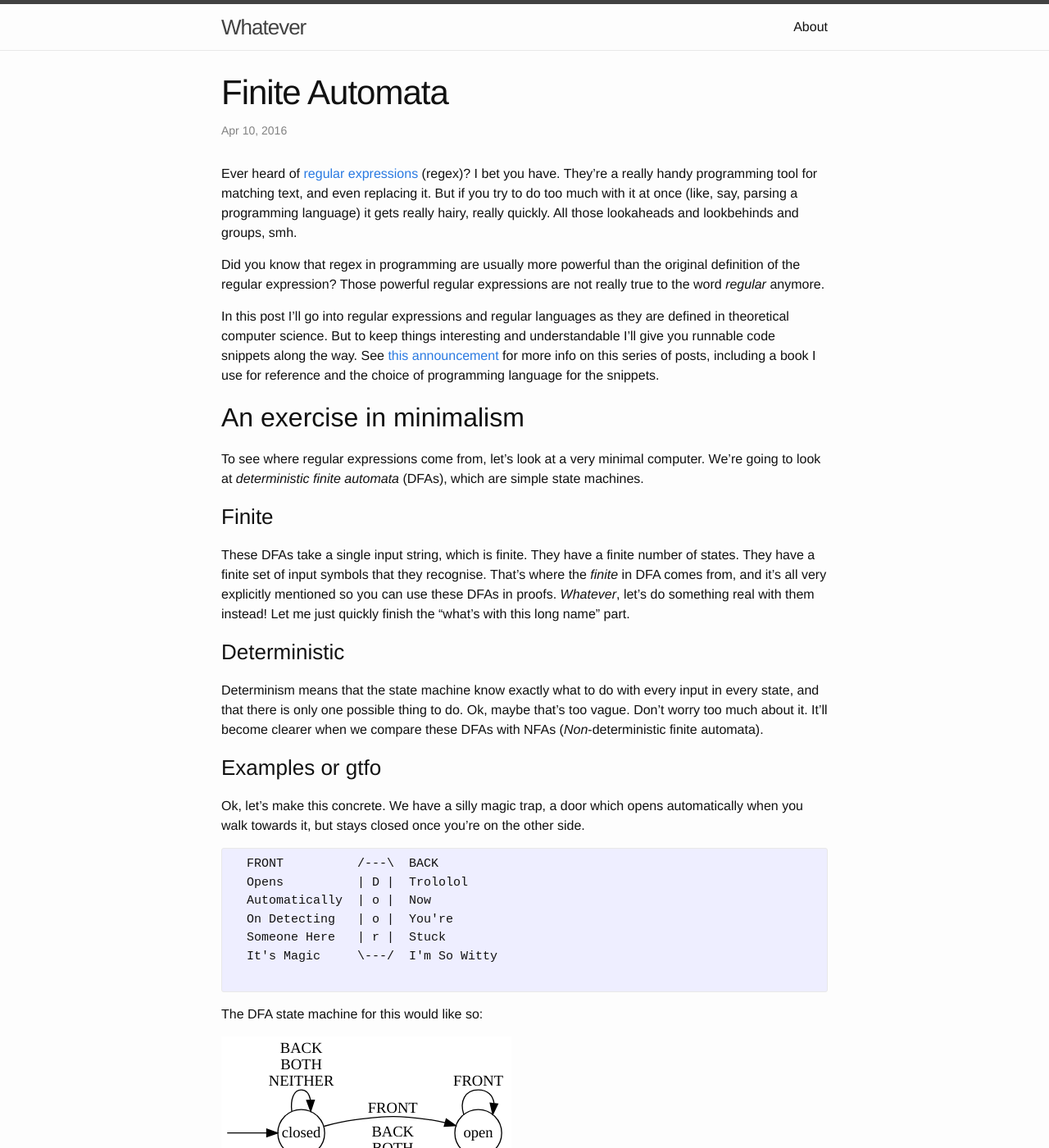
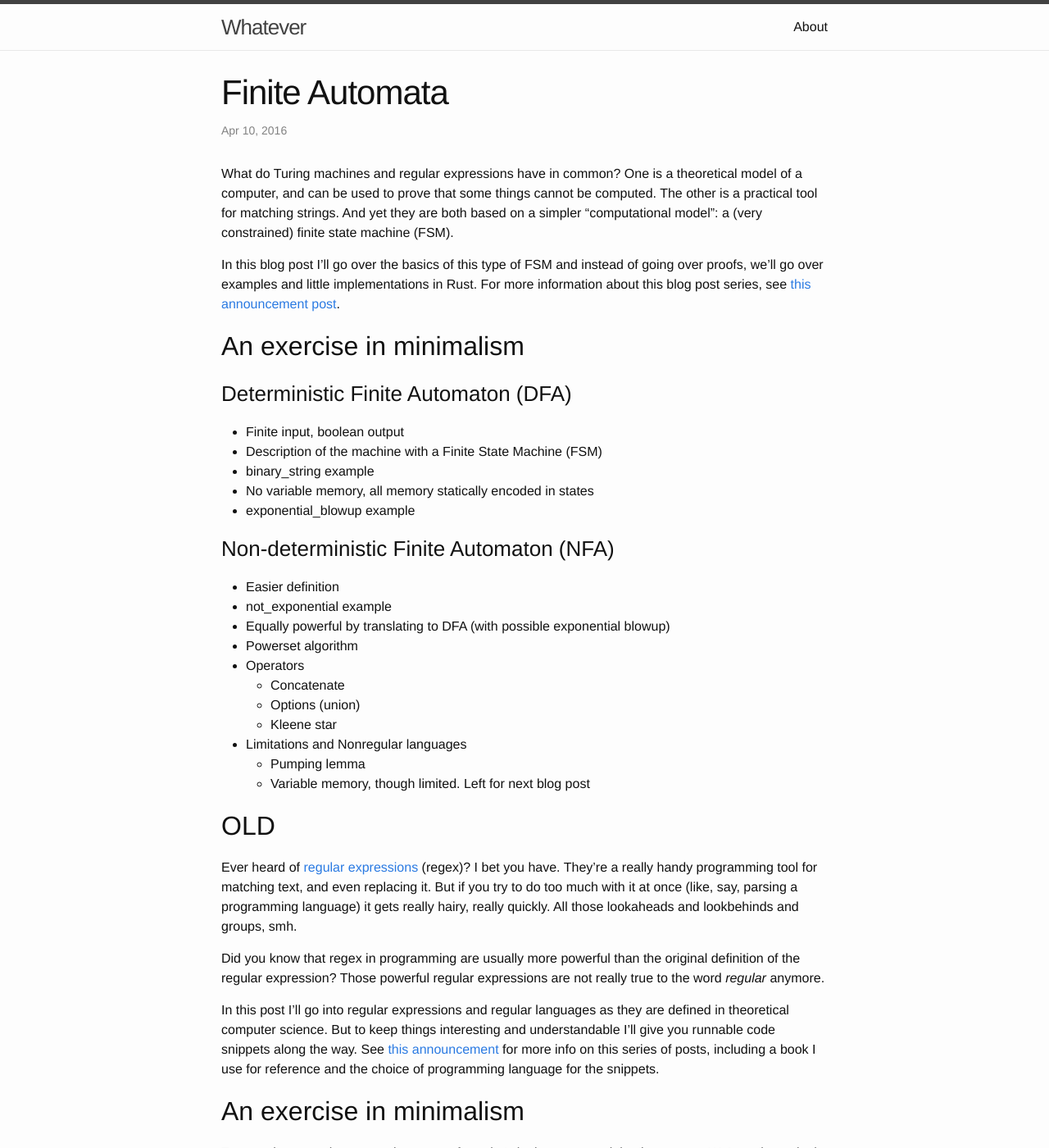
Before and after one commit to Apanatshka/Apanatshka.github.io, a Jekyll site: the page built from _posts/2016-04-10-finite-automata.md, in a window 1280 px wide and 1400 px high. Shown: the whole window at 82% size. Built offline with Jekyll 4.4.1, drawn with Linux system fonts in a browser that asks for light colours; some web fonts are replaced; some of the changed text lies outside the part shown.

Commit message:
Introduction written

````diff
--- a/_posts/2016-04-10-finite-automata.md
+++ b/_posts/2016-04-10-finite-automata.md
@@ -5,6 +5,67 @@ date:     2016-04-10
 category: CompSci
 tags:     [theory, basics, automata, computation]
 ---
+
+What do Turing machines and regular expressions have in common? One is a theoretical model of a computer, and can be used to prove that some things cannot be computed. The other is a practical tool for matching strings. And yet they are both based on a simpler "computational model": a (very constrained) finite state machine (FSM).
+
+In this blog post I'll go over the basics of this type of FSM and instead of going over proofs, we'll go over examples and little implementations in Rust. For more information about this blog post series, see [this announcement post]({% post_url 2016-03-28-theory-of-computation %}).
+
+# An exercise in minimalism
+
+## Deterministic Finite Automaton (DFA)
+  * Finite input, boolean output
+  * Description of the machine with a Finite State Machine (FSM)
+  * binary_string example
+  * No variable memory, all memory statically encoded in states
+  * exponential_blowup example
+
+## Non-deterministic Finite Automaton (NFA)
+  * Easier definition
+  * not_exponential example
+  * Equally powerful by translating to DFA (with possible exponential blowup)
+  * Powerset algorithm
+  * Operators
+    * Concatenate
+    * Options (union)
+    * Kleene star
+  * Limitations and Nonregular languages
+    * Pumping lemma
+    * Variable memory, though limited. Left for next blog post
+
+
+
+
+
+
+
+
+
+
+
+
+
+
+
+
+
+
+
+
+
+
+
+
+
+
+
+
+
+
+
+
+
+
+# OLD
 
 Ever heard of [regular expressions](http://www.regular-expressions.info/) (regex)? I bet you have. They're a really handy programming tool for matching text, and even replacing it. But if you try to do too much with it at once (like, say, parsing a programming language) it gets really hairy, really quickly. All those lookaheads and lookbehinds and groups, smh.
 
@@ -24,35 +85,6 @@ These DFAs take a single input string, which is finite. They have a finite numbe
 
 Determinism means that the state machine know exactly what to do with every input in every state, and that there is only one possible thing to do. Ok, maybe that's too vague. Don't worry too much about it. It'll become clearer when we compare these DFAs with NFAs (*Non*-deterministic finite automata).
 
-## Examples or gtfo
-
-Ok, let's make this concrete. We have a silly magic trap, a door which opens automatically when you walk towards it, but stays closed once you're on the other side.
-
-```
-  FRONT          /---\  BACK
-  Opens          | D |  Trololol
-  Automatically  | o |  Now
-  On Detecting   | o |  You're
-  Someone Here   | r |  Stuck
-  It's Magic     \---/  I'm So Witty
-
-```
-
-The DFA state machine for this would like so:
-
-{% digraph Magic Door DFA %}
-rankdir=LR;
-start [shape=none, label="", width=0];
-node [shape=circle, fixedsize=shape, width=0.6];
-start -> closed;
-closed -> closed [label="BACK\nBOTH\nNEITHER"];
-closed -> open [label="FRONT"];
-open -> open [label="FRONT"];
-open -> closed [label="BACK\nBOTH\nNEITHER", lp="200"];
-{% enddigraph %}
-
-So the start state is pointed at by an arrow coming from nowhere. The transitions between states are labeled with symbols (words in this case) from the input. The states are in the circles and are labeled with the state of the door.
-
 ### Mathematical notation
 
 A DFA definition consists of five parts, of which we have four in our example:
@@ -68,23 +100,13 @@ A DFA definition consists of five parts, of which we have four in our example:
   {% latex %}\text{closed}{% endlatex %}
 5. Crap, the example doesn't have this. Ok, ummm, we'll get to this part later in the post.
 
-### Get to the code already
-
-Finally. Sorry. Let's do this in Rust:
-
-```rust
-{% include {{page.id}}/magic_door/src/main.rs %}
-```
-
-Wow, that was easier than I expected. The transition function turned out to be super simple. On input `Front` we go to state `Open`, on other inputs we go to state `Closed`. We don't even need to check what state we're in really. Kinda lame...
-
 ## Output
 
 The wonky part of the magic door example is that we don't really have a finite input. Unless the door is destroyed, there is no obvious end, and therefore no definitive output. What you see in the code instead is that we observe the system and it's transitions. This is a traditional way to use a state machine in a large codebase as a kind of architectural pattern. But it's not what DFAs (or regular expressions for that matter) do.
 
 The simplest output is a simple "Yes" of "No". This is the fifth part of a DFA, and it works by marking some states as *accept states* ({% latex %}F{% endlatex %}, sometimes called *final states*). When the input ends, if the DFA is in an accept state, the output is "Yes" or "Accepted" or however you want to read it. In the other case the output is obviously "No".
 
-### Better example
+### Binary string
 
 Let's construct a DFA that can recognise inputs that start with a one, has at least two zeroes after that, and then at least one more one.
 
````
